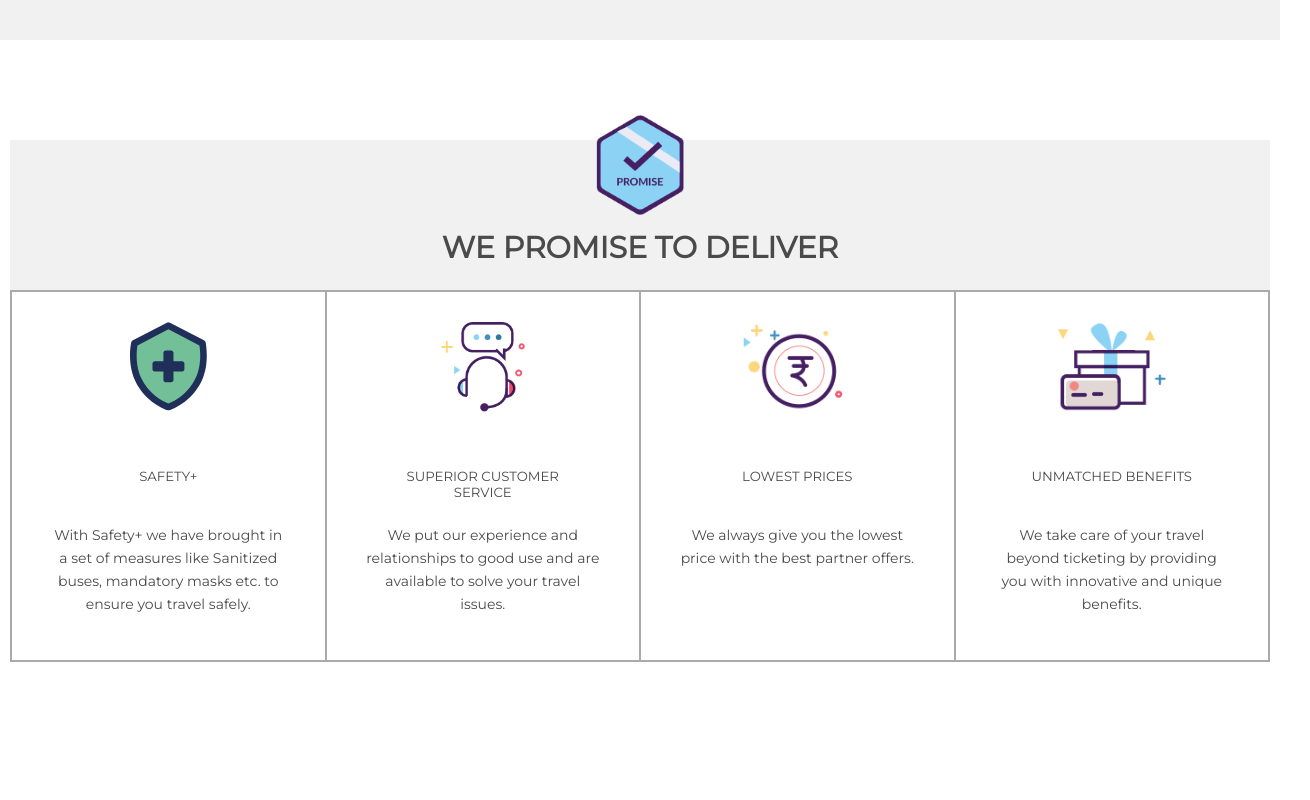
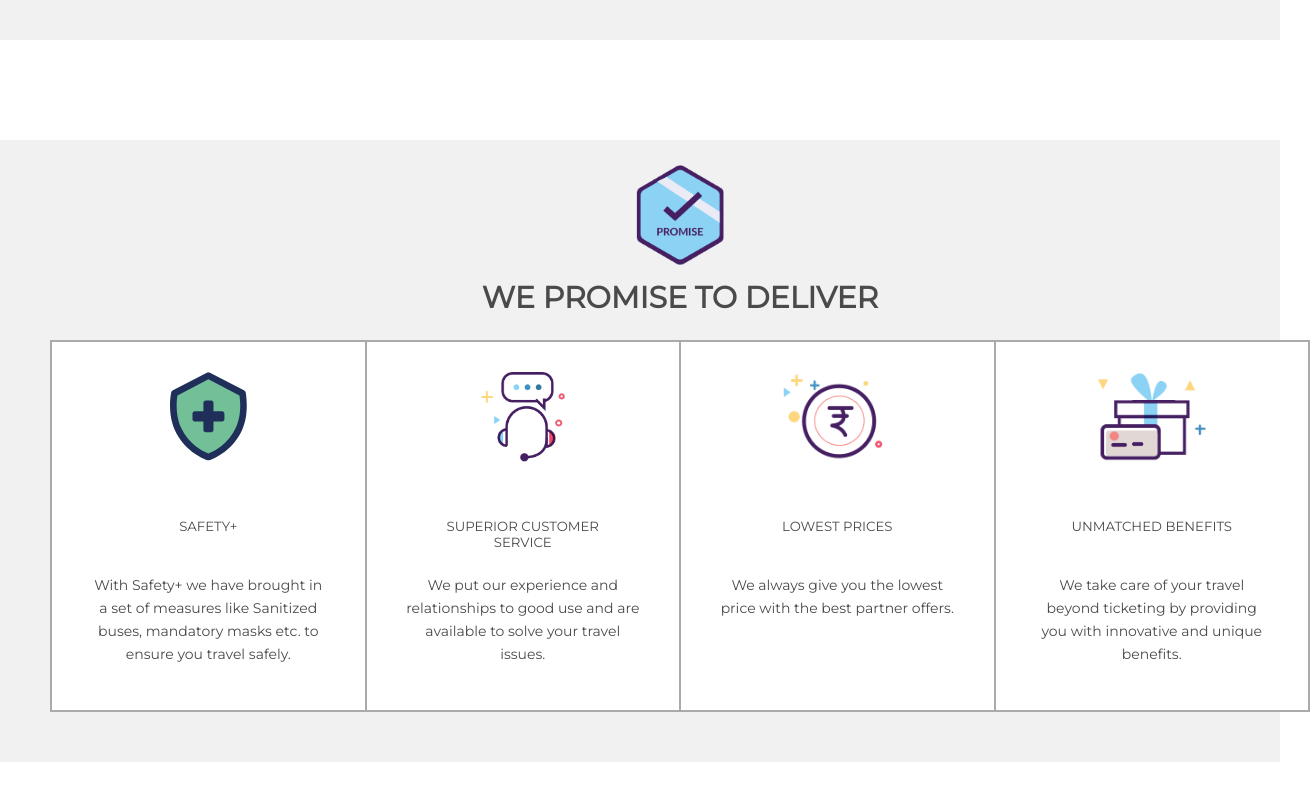
Before and after one commit to Tineshwar18/redbushtmlclone, a plain HTML site: page index.html in a window 1280 px wide. Shown: the part 1949-2749 px from the top of the page, 1310 px wide, since content can reach past the window. Before the commit the page ends 2711 px from the top, so only its background shows below. Drawn offline with Linux system fonts and the light colour scheme.

Commit message:
modified html

```diff
--- a/css/redbus.css
+++ b/css/redbus.css
@@ -39,7 +39,7 @@ body {
     height: 450px;
 }
 
-/*-----Left Menu Block------*/
+/* -----Left Menu Block------ */
 .leftNav section {
     display: flex;
 }
@@ -147,7 +147,7 @@ body {
 /* dropdown css ends here */
 
 
-/*----- Attribute Selector ----*/
+/* ----- Attribute Selector ---- */
 
 input[type="date"] {
     font-size: 11px;
@@ -357,7 +357,7 @@ input[type="date"] {
 
 /* on time block css ends here */
 
-/*track my bus css starts here*/
+/* track my bus css starts here */
 
 #TrackMyBusBlock article {
     width: 1120px;
@@ -451,9 +451,9 @@ input[type="date"] {
     margin-right: 92px;
 }
 
-/*track my bus css ends here*/
+/* track my bus css ends here */
 
-/*--- Our Global BLock css starts here ---*/
+/* --- Our Global BLock css starts here --- */
 
 #globalBlock {
     padding: 40px 0px 10px;
@@ -555,20 +555,18 @@ input[type="date"] {
     font-weight: 400;
     letter-spacing: 2px;
 }
-/*--- Our Global BLock css ends ---*/
+/* --- Our Global BLock css ends --- */
 
 /* We Promise To Deliver  css starts here */
 #promiseBlock {
-    background-color: #f1f1f1;
-    padding: 0;
-    margin: 0;
+    background: #f1f1f1;
+    padding: 50px;
+    margin: 50px 0;
 }
 
 #promiseBlock article {
     width: 1260px;
     margin: 0 auto;
-    margin-bottom: 100px;
-    background-color: #f1f1f1;
 }
 
 #promiseBlock article > header {
@@ -605,7 +603,7 @@ input[type="date"] {
 
 .mainPromiseContainer div {
     flex: 1;
-    border: 0.3px solid #aaa;
+    border: 1px solid #aaa;
     display: flex;
     flex-direction: column;
     align-items: center;
--- a/index.html
+++ b/index.html
@@ -212,7 +212,7 @@
     <!---Our Global Presence Block ends here-->
 
     <!---We Promise To Deliver Block starts here-->
-    <secction id="promiseBlock">
+    <section id="promiseBlock">
         <article>
             <header>
                 <p>
@@ -267,7 +267,7 @@
                 </div>
             </main>
         </article>
-    </secction>
+    </section>
     <!---We Promise To Deliver Block ends here-->
 </body>
 </html>
```
